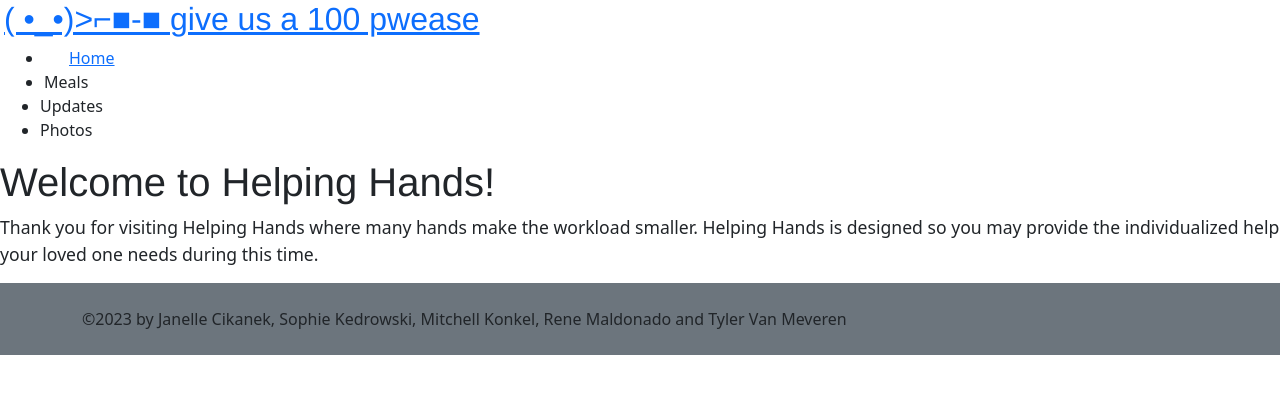
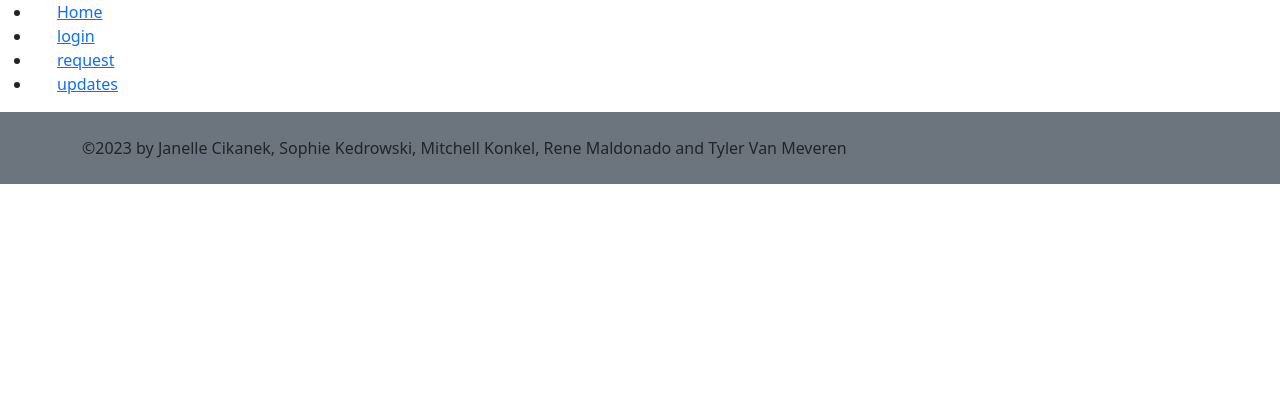
Before and after one commit to mjkonkel/helping-hands, a React (Create React App) app in the folder client/: page / in a window 1280 px wide. Shown: the top 394 px of the page. Built offline with nearby package versions, Linux system fonts and the light colour scheme.

Commit message:
update router to use outlet

```diff
--- a/client/src/App.js
+++ b/client/src/App.js
@@ -1,5 +1,5 @@
 import React, { useState } from 'react';
-import Nav from './components/NavBar';
+import NavbarHH from './components/NavBar';
 import "bootstrap/dist/css/bootstrap.min.css";
 import Home from '../src/pages/Home'
 import { BrowserRouter as Router, Routes, Route } from 'react-router-dom';
@@ -7,6 +7,7 @@ import Request from './pages/request';
 import Login from './pages/Login';
 import Footer from './components/Footer';
 import Updates from './pages/Updates';
+// import Navbar from 'react-bootstrap/Navbar';
 
 import {
   ApolloClient,
@@ -40,53 +41,57 @@ const client = new ApolloClient({
 
 
 function App() {
-  const [categories] = useState([
-    {
-      name: 'Updates',
-      description: 'Get updates and stay informed of the people you are caring for!',
-    },
-    {
-      name: 'Photos',
-      description: 'Photos of the people you how they are doing!',
-    },
-  ]);
 
-  const [currentCategory, setCurrentCategory] = useState(categories[0]);
+  // console.log(NavbarHH)
+  // const [categories] = useState([
+  //   {
+  //     name: 'Updates',
+  //     description: 'Get updates and stay informed of the people you are caring for!',
+  //   },
+  //   {
+  //     name: 'Photos',
+  //     description: 'Photos of the people you how they are doing!',
+  //   },
+  // ]);
 
-  const [contactSelected, setContactSelected] = useState(false);
+  // const [currentCategory, setCurrentCategory] = useState(categories[0]);
+
+  // const [contactSelected, setContactSelected] = useState(false);
 
   return (
     <ApolloProvider client={client}>
+
       <Router>
         <div>
-          <Nav
-            categories={categories}
-            setCurrentCategory={setCurrentCategory}
-            currentCategory={currentCategory}
-            contactSelected={contactSelected}
-            setContactSelected={setContactSelected}
-          ></Nav>
-          <div>
-            <Routes>
+          {/* <Navbar></Navbar> */}
+
+          <Routes>
+            <Route
+              path="/"
+              element={<NavbarHH/>}
+            >
               <Route
-                path="/"
+                path="home"
                 element={<Home />}
               />
+
               <Route
-                path="/login"
+                path="login"
                 element={<Login />}
               />
               <Route
-                path="/request"
+                path="request"
                 element={<Request />}
               />
               <Route
-                path="/updates"
+                path="updates"
                 element={<Updates />}
               />
-            </Routes>
+              <Route path="*" element={<h1>404 Error Page Does not Exist</h1>} />
+            </Route>
 
-          </div>
+          </Routes>
+
           <footer>
             <Footer></Footer>
           </footer>
@@ -94,6 +99,7 @@ function App() {
 
         </div>
       </Router>
+
     </ApolloProvider>
   );
 };
--- a/client/src/components/NavBar/index.js
+++ b/client/src/components/NavBar/index.js
@@ -1,57 +1,35 @@
-import React, { useEffect } from 'react';
-import { capitalizeFirstLetter } from '../../utils/helpers';
+import Container from 'react-bootstrap/Container';
+import Nav from 'react-bootstrap/Nav';
+import Navbar from 'react-bootstrap/Navbar';
+import { Outlet, Link } from 'react-router-dom';
+import React from 'react'
+// import NavDropdown from 'react-bootstrap/NavDropdown';
 
-function Nav(props) {
-  const {
-    categories = [],
-    setCurrentCategory,
-    contactSelected,
-    currentCategory,
-    setContactSelected,
-  } = props;
+function NavbarHH() {
+  return (
+    <React.Fragment>
 
-  useEffect(() => {
-    document.title = capitalizeFirstLetter(currentCategory.name);
-  }, [currentCategory]);
-
-  return (
-    <header className="flex-row px-1">
-      <h2>
-        <a data-testid="link" href="/">
-          <span role="img" aria-label="table flip">( •_•)>⌐■-■ </span> give us a 100 pwease
-        </a>
-      </h2>
       <nav>
-        <ul className="flex-row">
-          <li className="mx-2">
-            <a data-testid="about" href="#about" onClick={() => setContactSelected(false)}>
-              Home
-            </a>
+        <ul>
+          <li>
+            <Link to="/home">Home</Link>
           </li>
-          <li className={`mx-2 ${contactSelected && 'navActive'}`}>
-            <span onClick={() => setContactSelected(true)}>Meals</span>
+          <li>
+            <Link to="/login">login</Link>
           </li>
-          {categories.map((category) => (
-            <li
-              className={`mx-1 ${
-                currentCategory.name === category.name && !contactSelected && 'navActive'
-                }`}
-              key={category.name}
-            >
-              <span
-                onClick={() => {
-                  setCurrentCategory(category);
-                  setContactSelected(false);
-                }}
-              >
-                {capitalizeFirstLetter(category.name)}
-              </span>
-            </li>
-          ))}
+          <li>
+            <Link to="/request">request</Link>
+          </li>
+          <li>
+            <Link to="/updates">updates</Link>
+          </li>
         </ul>
       </nav>
-    </header>
+      <Outlet />
+    </React.Fragment>
+
+
   );
 }
 
-export default Nav;
+export default NavbarHH;
--- a/client/src/pages/Home.js
+++ b/client/src/pages/Home.js
@@ -1,5 +1,5 @@
 import React from 'react';
-import NavBar from '../components/NavBar'
+// import NavBar from '../components/NavBar'
 
 const Home = () => {
 return (
```
